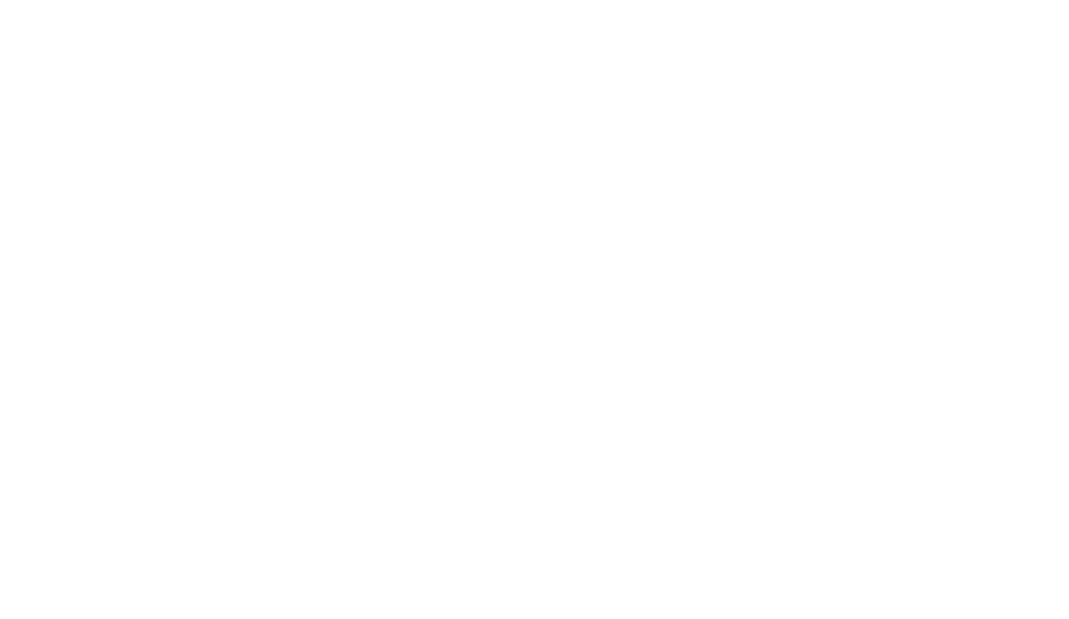
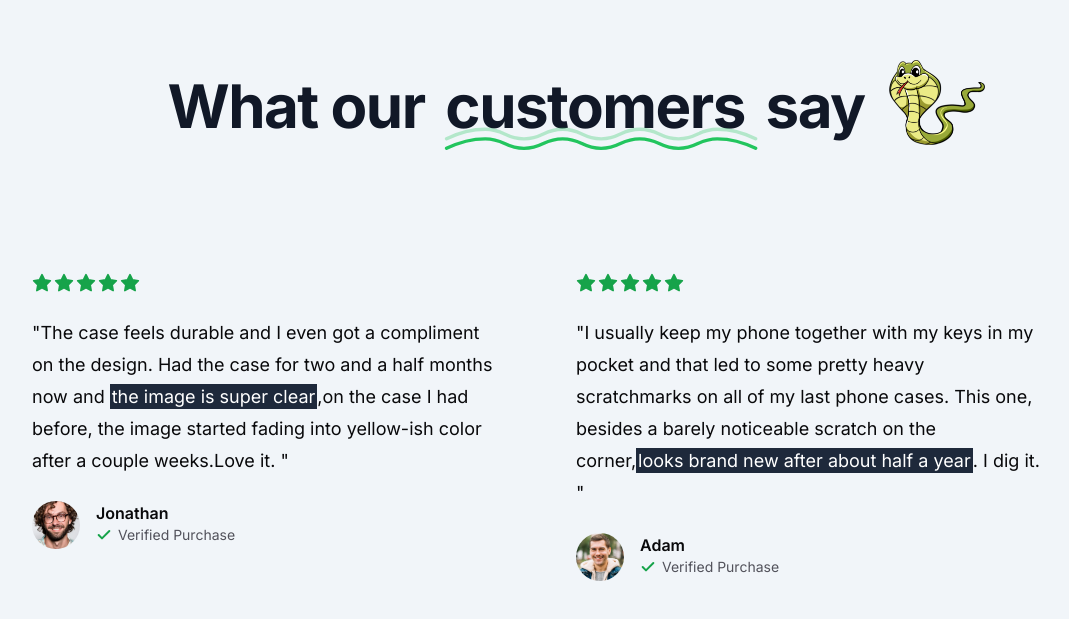
Before and after one commit to razanbarakat/casecobra-dev, a Next.js app: page / in a window 1280 px wide. Shown: the part 1031-1650 px from the top of the page, without its empty margins (64-1133 px from the left). Before the commit the page ends 995 px from the top, so only its background shows below. Built offline with nearby package versions, Linux system fonts and the light colour scheme; no server answers.

Commit message:
add reviews component

```diff
--- a/package.json
+++ b/package.json
@@ -14,6 +14,7 @@
     "@radix-ui/react-slot": "^1.1.0",
     "class-variance-authority": "^0.7.0",
     "clsx": "^2.1.1",
+    "framer-motion": "^11.3.19",
     "next": "14.2.5",
     "react": "^18",
     "react-dom": "^18",
--- a/src/app/page.tsx
+++ b/src/app/page.tsx
@@ -1,6 +1,8 @@
 import MaxWidthWrapper from "@/components/MaxWidthWrapper";
 import { Check, Star } from "lucide-react";
 import Phone from "../components/Phone";
+import { Icons } from "@/components/Icons";
+import Reviews from "@/components/Reviews";
 export default function Home() {
   return (
     <div className="bg-slate-50 ">
@@ -103,6 +105,103 @@
           </div>
         </MaxWidthWrapper>
       </section>
+
+      {/*value proposition section */}
+      <section className="bg-slate-100 py-24">
+        <MaxWidthWrapper className="flex flex-col items-center gap-16 sm:gap-32">
+          <div className="flex flex-col lg:flex-row items-center gap-4 sm:gap-6">
+            <h2 className="order-1 mt-2 tracking-tight text-center text-balance !leading-tight font-bold text-5xl md:text-6xl text-gray-900">
+              What our{" "}
+              <span className="relative px-2">
+                customers{" "}
+                <Icons.underline className="hidden sm:block pointer-events-none absolute inset-x-0 -bottom-6 text-green-500" />
+              </span>{" "}
+              say
+            </h2>
+            <img src="/snake-2.png" className="w-24 order-0 lg:order-2" />
+          </div>
+          <div className="mx-auto grid max-w-2xl grid-cols-1 px-4 lg:mx-0 lg:max-w-none lg:grid-cols-2 gap-y-16">
+            <div className="flex flex-auto flex-col gap-4 lg:pr-8 xl:pr-20">
+              <div className="flex gap-0.5 mb-2">
+                <Star className="h-5 w-5 text-green-600 fill-green-600" />
+                <Star className="h-5 w-5 text-green-600 fill-green-600" />
+                <Star className="h-5 w-5 text-green-600 fill-green-600" />
+                <Star className="h-5 w-5 text-green-600 fill-green-600" />
+                <Star className="h-5 w-5 text-green-600 fill-green-600" />
+              </div>
+              <div className="text-lg leading-8">
+                <p>
+                  "The case feels durable and I even got a compliment on the
+                  design. Had the case for two and a half months now and{" "}
+                  <span className="p-0.5 bg-slate-800 text-white">
+                    the image is super clear
+                  </span>
+                  ,on the case I had before, the image started fading into
+                  yellow-ish color after a couple weeks.Love it. "
+                </p>
+              </div>
+              <div className="flex gap-4 mt-2">
+                <img
+                  className="rounded-full h-12 w-12 object-cover"
+                  src="/users/user-1.png"
+                  alt="user"
+                />
+
+                <div className="flex flex-col">
+                  <p className="font-semibold">Jonathan</p>{" "}
+                  <div className="flex gap-1.5 items-center text-zinc-600">
+                    <Check className="h-4 w-4 stroke-[3px] text-green-600" />
+                    <p className="text-sm">Verified Purchase</p>
+                  </div>
+                </div>
+              </div>
+            </div>
+            {/*second user review*/}
+            <div className="flex flex-auto flex-col gap-4 lg:pr-8 xl:pr-20">
+              <div className="flex gap-0.5 mb-2">
+                <Star className="h-5 w-5 text-green-600 fill-green-600" />
+                <Star className="h-5 w-5 text-green-600 fill-green-600" />
+                <Star className="h-5 w-5 text-green-600 fill-green-600" />
+                <Star className="h-5 w-5 text-green-600 fill-green-600" />
+                <Star className="h-5 w-5 text-green-600 fill-green-600" />
+              </div>
+              <div className="text-lg leading-8">
+                <p>
+                  "I usually keep my phone together with my keys in my pocket
+                  and that led to some pretty heavy scratchmarks on all of my
+                  last phone cases. This one, besides a barely noticeable
+                  scratch on the corner,
+                  <span className="p-0.5 bg-slate-800 text-white">
+                    looks brand new after about half a year
+                  </span>
+                  . I dig it. "
+                </p>
+              </div>
+              <div className="flex gap-4 mt-2">
+                <img
+                  className="rounded-full h-12 w-12 object-cover"
+                  src="/users/user-4.jpg"
+                  alt="user"
+                />
+
+                <div className="flex flex-col">
+                  <p className="font-semibold">Adam</p>{" "}
+                  <div className="flex gap-1.5 items-center text-zinc-600">
+                    <Check className="h-4 w-4 stroke-[3px] text-green-600" />
+                    <p className="text-sm">Verified Purchase</p>
+                  </div>
+                </div>
+              </div>
+            </div>
+          </div>
+        </MaxWidthWrapper>
+        <div className="pt-16">
+          <Reviews/>
+        </div>
+
+
+
+      </section>
     </div>
   );
 }
--- /dev/null
+++ b/src/components/Icons.tsx
@@ -0,0 +1,23 @@
+import { LucideProps } from "lucide-react";
+import React from "react";
+
+export const Icons = {
+  underline: (props: LucideProps) => (
+    <svg {...props} viewBox="0 0 687 155">
+      <g
+        stroke="currentColor"
+        strokeWidth="7"
+        fill="none"
+        fill-rule="evenodd"
+        strokeLinecap="round"
+        strokeLinejoin="round"
+      >
+        <path
+          d="M20 98c27-13.3333333 54-20 81-20 40.5 0 40.5 20 81 20s40.626917-20 81-20 40.123083 20 80.5 20 40.5-20 81-20 40.5 20 81 20 40.626917-20 81-20c26.915389 0 53.748722 6.6666667 80.5 20"
+          opacity=".3"
+        ></path>
+        <path d="M20 118c27-13.3333333 54-20 81-20 40.5 0 40.5 20 81 20s40.626917-20 81-20 40.123083 20 80.5 20 40.5-20 81-20 40.5 20 81 20 40.626917-20 81-20c26.915389 0 53.748722 6.6666667 80.5 20"></path>
+      </g>
+    </svg>
+  ),
+};
--- /dev/null
+++ b/src/components/Reviews.tsx
@@ -0,0 +1,34 @@
+"use client";
+
+import { useRef } from "react";
+import React from "react";
+import MaxWidthWrapper from "./MaxWidthWrapper";
+import { useInView } from "framer-motion";
+type Props = {};
+
+function ReviewGrid() {
+  const containerRef = useRef<HTMLDivElement | null>(null);
+ const isInView=useInView(containerRef,{once:true,amount:0.4} )
+
+
+
+  return (
+    <div
+      ref={containerRef}
+      className="relative -mx-4 mt-16 grid h-[49rem] max-h-[150vh] grid-cols-1 items-start gap-8 overflow-hidden px-4 sm:mt-20 md:grid-cols-2 lg:grid-cols-3"
+    ></div>
+  );
+}
+export default function Reviews({}: Props) {
+  return (
+    <MaxWidthWrapper>
+      <img
+        aria-hidden="true"
+        src="/what-people-are-buying.png"
+        className="absolute select-none hidden xl:block -left-32 top-1/3"
+      />
+
+      <ReviewGrid />
+    </MaxWidthWrapper>
+  );
+}
```
Also changed, not shown: 1 other file (tests, documents, lock files or other folders).
